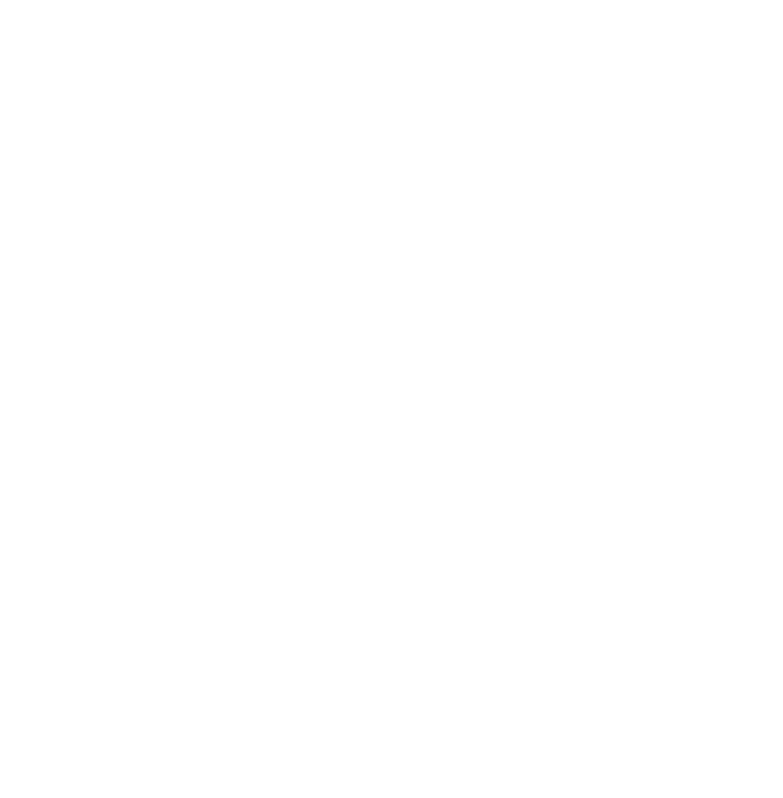
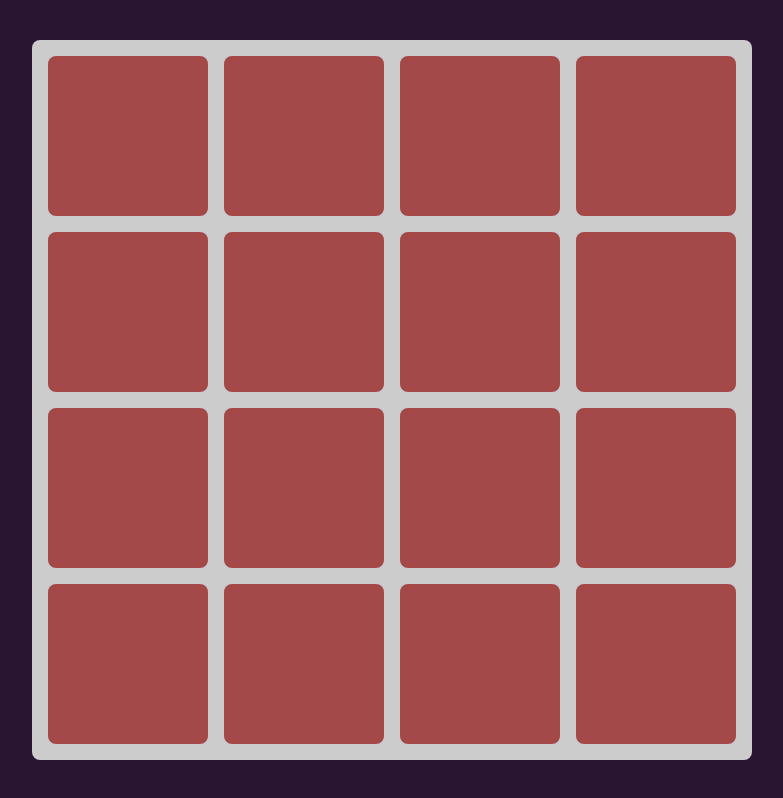
Before and after one commit to samuellutz/2048, a plain HTML site: page index.html in a window 1280 px wide. Shown: the whole page, without its empty margins (248-1031 px from the left). Drawn offline with Linux system fonts and the light colour scheme.

Commit message:
adding styling for cells

```diff
--- a/index.html
+++ b/index.html
@@ -8,7 +8,7 @@
     <link rel="stylesheet" href="style.css">
 </head>
 <body>
-    <div id="game-board"></div>
+    <div id="game-board">
     <div class="cell"></div>
     <div class="cell"></div>
     <div class="cell"></div>
@@ -25,5 +25,6 @@
     <div class="cell"></div>
     <div class="cell"></div>
     <div class="cell"></div>
+</div>
 </body>
 </html>
--- a/style.css
+++ b/style.css
@@ -2,3 +2,30 @@
     box-sizing: border-box;
     font-family: serif;
 }
+body{
+    background-color: rgb(41, 20, 49);
+    display: flex;
+    justify-content: center;
+    align-items: center;
+    height: 100vh;
+    margin: 0;
+    font-size: 7.5vmin;
+}
+#game-board {
+    --grid-size: 4;
+    --cell-size: 20vmin;
+    --cell-gap: 2vmin;
+display: grid;
+grid-template-columns: repeat(var(--grid-size),var(--cell-size));
+grid-template-rows: repeat(var(--grid-size),var(--cell-size));
+background-color:#CCC;
+gap: var(--cell-gap);
+border-radius: 1vmin;
+padding: var(--cell-gap);
+position: relative;
+}
+
+.cell {
+    background-color: rgba(149, 28, 28, 0.741);
+    border-radius: 1vmin;
+}
```
